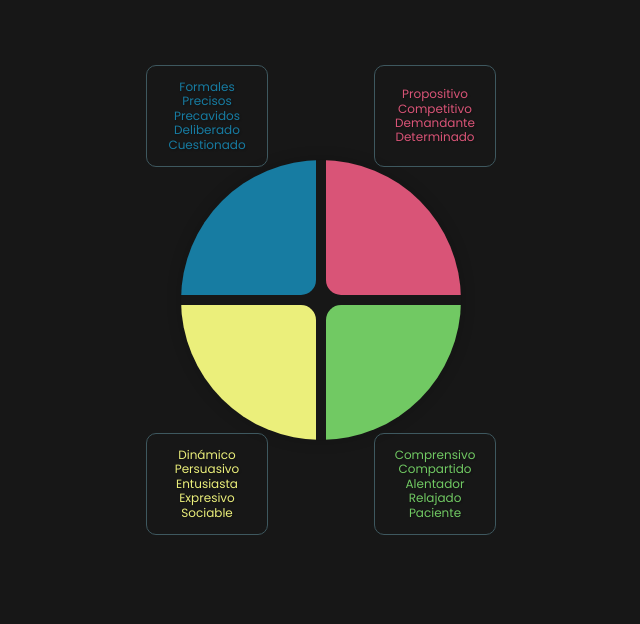
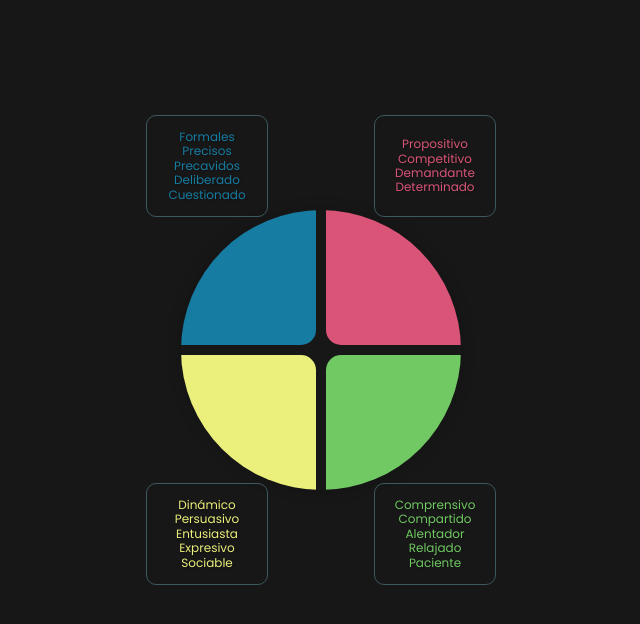
Before and after one commit to EthelKrouz/cuadrantes, a plain HTML site: page index.html in a window 1280 px wide. Shown: the whole page, without its empty margins (319-959 px from the left). Drawn offline with Linux system fonts and the light colour scheme.

Commit message:
Actualizar estilo.css

```diff
--- a/estilo.css
+++ b/estilo.css
@@ -90,7 +90,7 @@ body {
     max-width: 100px;
     height: 100vw;
     max-height: 100px;
-    transform: translateY(-100px);
+    transform: translateY(-50px);
 }
 
 .circle {
```
